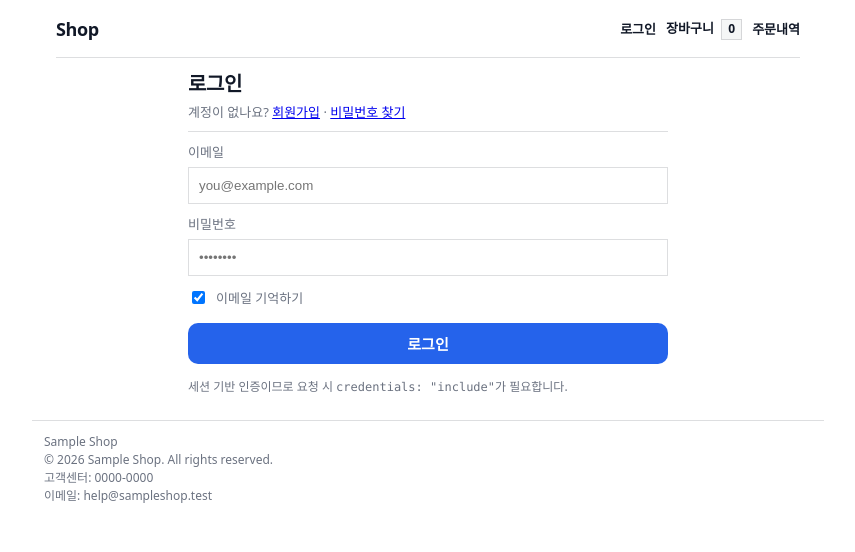
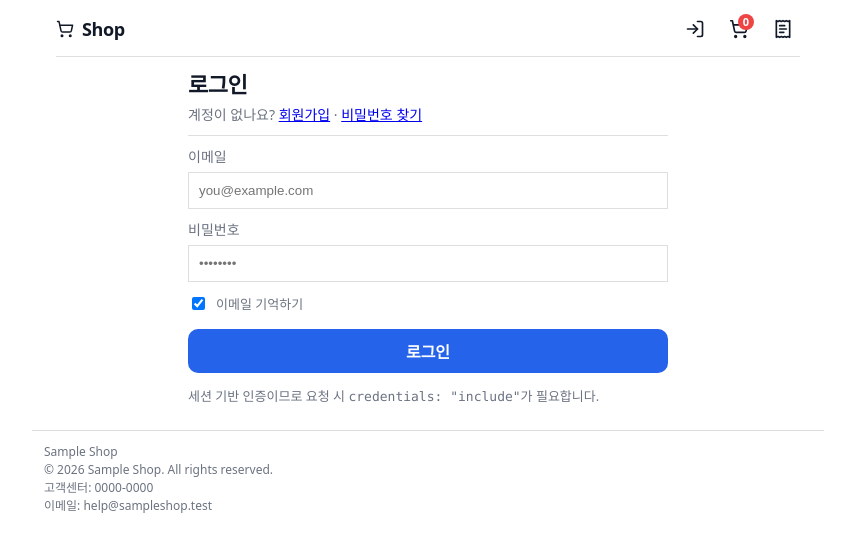
Before and after one commit to madelily/goorm16-fullstack-mission, a React (Vite) app in the folder frontend/web/shop-frontend/: page /login in a window 1280 px wide. Shown: the top 552 px of the page, without its empty margins (212-1067 px from the left). Built offline with nearby package versions, Linux system fonts and the light colour scheme; no server answers.

Commit message:
루시드 아이콘 삽입

```diff
--- a/frontend/web/shop-frontend/package.json
+++ b/frontend/web/shop-frontend/package.json
@@ -9,6 +9,7 @@
     "preview": "vite preview"
   },
   "dependencies": {
+    "lucide-react": "^0.541.0",
     "react": "^18.3.1",
     "react-dom": "^18.3.1",
     "react-router-dom": "^6.26.2"
--- a/frontend/web/shop-frontend/src/components/SiteHeader.jsx
+++ b/frontend/web/shop-frontend/src/components/SiteHeader.jsx
@@ -1,5 +1,6 @@
 import { Link } from "react-router-dom";
 import { useCart } from "../cart/CartContext.jsx";
+import { LogIn, ReceiptText, ShoppingCart } from "lucide-react";
 
 export default function SiteHeader() {
   const cart = useCart();
@@ -7,17 +8,21 @@ export default function SiteHeader() {
   return (
     <header className="siteHeader">
       <Link to="/products" className="brand">
-        Shop
+        <ShoppingCart className="brandIcon" aria-hidden="true" />
+        <span>Shop</span>
       </Link>
       <nav className="nav">
-        <Link to="/login" className="navLink">
-          로그인
+        <Link to="/login" className="iconLink" aria-label="로그인">
+          <LogIn className="icon" aria-hidden="true" />
         </Link>
-        <Link to="/orders" className="navLink">
-          장바구니 <span className="badge">{cart.itemCount}</span>
+        <Link to="/orders" className="iconLink cartLink" aria-label="장바구니">
+          <ShoppingCart className="icon" aria-hidden="true" />
+          <span className="cartBadge" aria-label={`장바구니 상품 ${cart.itemCount}개`}>
+            {cart.itemCount}
+          </span>
         </Link>
-        <Link to="/orders/history" className="navLink">
-          주문내역
+        <Link to="/orders/history" className="iconLink" aria-label="주문내역">
+          <ReceiptText className="icon" aria-hidden="true" />
         </Link>
       </nav>
     </header>
--- a/frontend/web/shop-frontend/src/pages/OrderDetail.jsx
+++ b/frontend/web/shop-frontend/src/pages/OrderDetail.jsx
@@ -2,14 +2,7 @@ import { useEffect, useState } from "react";
 import { Link, useNavigate, useParams } from "react-router-dom";
 import SiteHeader from "../components/SiteHeader.jsx";
 import { fetchOrder } from "../api/orders.js";
-
-function formatWon(value) {
-  try {
-    return new Intl.NumberFormat("ko-KR").format(value) + "원";
-  } catch {
-    return `${value}원`;
-  }
-}
+import { formatWon } from "../utils/format.js";
 
 export default function OrderDetail() {
   const { id } = useParams();
--- a/frontend/web/shop-frontend/src/pages/OrderHistory.jsx
+++ b/frontend/web/shop-frontend/src/pages/OrderHistory.jsx
@@ -2,14 +2,7 @@ import { useEffect, useState } from "react";
 import { Link, useNavigate } from "react-router-dom";
 import SiteHeader from "../components/SiteHeader.jsx";
 import { fetchOrders } from "../api/orders.js";
-
-function formatWon(value) {
-  try {
-    return new Intl.NumberFormat("ko-KR").format(value) + "원";
-  } catch {
-    return `${value}원`;
-  }
-}
+import { formatWon } from "../utils/format.js";
 
 export default function OrderHistory() {
   const navigate = useNavigate();
--- a/frontend/web/shop-frontend/src/pages/Orders.jsx
+++ b/frontend/web/shop-frontend/src/pages/Orders.jsx
@@ -4,14 +4,7 @@ import { fetchOrders } from "../api/orders.js";
 import { useCart } from "../cart/CartContext.jsx";
 import { mockProducts } from "../mocks/mockProducts.js";
 import SiteHeader from "../components/SiteHeader.jsx";
-
-function formatWon(value) {
-  try {
-    return new Intl.NumberFormat("ko-KR").format(value) + "원";
-  } catch {
-    return `${value}원`;
-  }
-}
+import { formatWon } from "../utils/format.js";
 
 function asList(data) {
   return Array.isArray(data) ? data : [];
@@ -189,7 +182,7 @@ export default function Orders() {
                     <span className="orderStatus">{o.status}</span>
                   </div>
                   <div className="orderMeta">
-                    <span className="muted">총액 {o.totalPrice}원</span>
+                    <span className="muted">총액 {formatWon(o.totalPrice)}</span>
                   </div>
                 </div>
               </li>
--- a/frontend/web/shop-frontend/src/pages/ProductDetail.jsx
+++ b/frontend/web/shop-frontend/src/pages/ProductDetail.jsx
@@ -4,6 +4,7 @@ import { createOrder } from "../api/orders.js";
 import { mockProducts } from "../mocks/mockProducts.js";
 import { useCart } from "../cart/CartContext.jsx";
 import SiteHeader from "../components/SiteHeader.jsx";
+import { formatWon } from "../utils/format.js";
 
 function optionToColor(option) {
   const key = String(option || "").trim().toLowerCase();
@@ -30,14 +31,6 @@ function getColorOptions(options) {
   const colors = options.map(optionToColor);
   if (colors.some((c) => !c)) return null;
   return colors;
-}
-
-function formatWon(value) {
-  try {
-    return new Intl.NumberFormat("ko-KR").format(value) + "원";
-  } catch {
-    return `${value}원`;
-  }
 }
 
 export default function ProductDetail() {
@@ -351,7 +344,7 @@ export default function ProductDetail() {
                         ) : null}
 
                         <div className="productName">{p.name}</div>
-                        <div className="productPrice">{p.price}원</div>
+                        <div className="productPrice">{formatWon(p.price)}</div>
                         <div className="productDesc">{p.shortDescription}</div>
                       </Link>
                     </li>
--- a/frontend/web/shop-frontend/src/pages/Products.jsx
+++ b/frontend/web/shop-frontend/src/pages/Products.jsx
@@ -2,6 +2,7 @@ import { useEffect, useState } from "react";
 import { Link } from "react-router-dom";
 import { mockProducts } from "../mocks/mockProducts.js";
 import SiteHeader from "../components/SiteHeader.jsx";
+import { formatWon } from "../utils/format.js";
 
 function optionToColor(option) {
   const key = String(option || "").trim().toLowerCase();
@@ -118,7 +119,7 @@ export default function Products() {
                   })()}
 
                   <div className="productName">{p.name}</div>
-                  <div className="productPrice">{p.price}원</div>
+                  <div className="productPrice">{formatWon(p.price)}</div>
                   <div className="productDesc">
                     {p.shortDescription ? p.shortDescription : `재고 ${p.stock}`}
                   </div>
--- a/frontend/web/shop-frontend/src/styles.css
+++ b/frontend/web/shop-frontend/src/styles.css
@@ -20,6 +20,7 @@ body {
   margin: 0;
   background: var(--bg);
   color: var(--text);
+  font-size: 16px;
   font-family: system-ui, -apple-system, Segoe UI, Roboto, Noto Sans KR, Arial,
     sans-serif;
 }
@@ -106,6 +107,14 @@ img {
   font-size: 18px;
   font-weight: 900;
   letter-spacing: -0.02em;
+  display: inline-flex;
+  align-items: center;
+  gap: 8px;
+}
+
+.brandIcon {
+  width: 18px;
+  height: 18px;
 }
 
 .nav {
@@ -113,6 +122,43 @@ img {
   align-items: center;
   gap: 10px;
   white-space: nowrap;
+}
+
+.iconLink {
+  display: inline-flex;
+  align-items: center;
+  justify-content: center;
+  width: 34px;
+  height: 34px;
+  color: inherit;
+  text-decoration: none;
+  position: relative;
+}
+
+.iconLink:focus-visible {
+  outline: 2px solid var(--primary);
+  outline-offset: 2px;
+}
+
+.icon {
+  width: 20px;
+  height: 20px;
+}
+
+.cartBadge {
+  position: absolute;
+  top: 2px;
+  right: 2px;
+  min-width: 16px;
+  height: 16px;
+  padding: 0 4px;
+  border-radius: 999px;
+  background: var(--price);
+  color: #ffffff;
+  font-size: 11px;
+  line-height: 16px;
+  text-align: center;
+  font-weight: 800;
 }
 
 .badge {
@@ -186,7 +232,7 @@ img {
 }
 
 .cartName {
-  font-size: 13px;
+  font-size: 14px;
   font-weight: 800;
   overflow: hidden;
   text-overflow: ellipsis;
@@ -194,7 +240,7 @@ img {
 }
 
 .cartMeta {
-  font-size: 12px;
+  font-size: 13px;
 }
 
 .cartBottom {
@@ -205,7 +251,7 @@ img {
 }
 
 .cartLineTotal {
-  font-size: 13px;
+  font-size: 14px;
   font-weight: 900;
   color: var(--price);
 }
@@ -274,7 +320,7 @@ img {
 
 .title {
   margin: 0;
-  font-size: 20px;
+  font-size: 22px;
   font-weight: 700;
   letter-spacing: -0.02em;
 }
@@ -282,7 +328,7 @@ img {
 .subtitle {
   margin: 6px 0 0;
   color: var(--muted);
-  font-size: 13px;
+  font-size: 14px;
   line-height: 1.4;
 }
 
@@ -303,7 +349,7 @@ img {
 }
 
 .label {
-  font-size: 13px;
+  font-size: 14px;
   color: var(--muted);
 }
 
@@ -330,7 +376,7 @@ img {
   background: var(--primary);
   color: white;
   font-weight: 700;
-  font-size: 15px;
+  font-size: 16px;
   cursor: pointer;
 }
 
@@ -362,7 +408,7 @@ img {
 .hint {
   margin: 4px 0 0;
   color: var(--muted);
-  font-size: 12px;
+  font-size: 13px;
   line-height: 1.45;
 }
 
@@ -379,7 +425,7 @@ img {
 
 .sectionTitle {
   margin: 0;
-  font-size: 16px;
+  font-size: 17px;
   font-weight: 800;
   letter-spacing: -0.02em;
 }
@@ -387,7 +433,7 @@ img {
 .sectionDesc {
   margin: 6px 0 0;
   color: var(--muted);
-  font-size: 12px;
+  font-size: 13px;
   line-height: 1.4;
 }
 
@@ -399,7 +445,7 @@ img {
 
 .emptyTitle {
   margin: 0 0 6px;
-  font-size: 14px;
+  font-size: 15px;
   font-weight: 800;
 }
 
@@ -458,7 +504,7 @@ img {
 }
 
 .productName {
-  font-size: 13px;
+  font-size: 14px;
   font-weight: 700;
   line-height: 1.25;
   display: -webkit-box;
@@ -468,13 +514,13 @@ img {
 }
 
 .productPrice {
-  font-size: 13px;
+  font-size: 14px;
   font-weight: 800;
   color: var(--price);
 }
 
 .productDesc {
-  font-size: 12px;
+  font-size: 13px;
   color: var(--muted);
   line-height: 1.35;
   display: -webkit-box;
@@ -532,7 +578,7 @@ img {
 
 .pdTitle {
   margin: 0;
-  font-size: 18px;
+  font-size: 20px;
   font-weight: 900;
   letter-spacing: -0.02em;
   line-height: 1.2;
@@ -546,7 +592,7 @@ img {
 }
 
 .pdUnitValue {
-  font-size: 16px;
+  font-size: 18px;
   font-weight: 900;
   color: var(--price);
 }
@@ -588,7 +634,7 @@ img {
 }
 
 .pdSelectedName {
-  font-size: 13px;
+  font-size: 14px;
   font-weight: 800;
   overflow: hidden;
   text-overflow: ellipsis;
@@ -644,7 +690,7 @@ img {
 .qtyValue {
   min-width: 24px;
   text-align: center;
-  font-size: 14px;
+  font-size: 15px;
   font-weight: 800;
 }
 
@@ -681,13 +727,13 @@ img {
   margin: 0;
   padding: 0 0 10px;
   border-bottom: 1px solid var(--border);
-  font-size: 14px;
+  font-size: 15px;
   font-weight: 900;
 }
 
 .pdText {
   padding: 10px 0 0;
-  font-size: 13px;
+  font-size: 14px;
   line-height: 1.55;
   white-space: pre-wrap;
 }
--- /dev/null
+++ b/frontend/web/shop-frontend/src/utils/format.js
@@ -0,0 +1,4 @@
+export function formatWon(value) {
+  const n = Number(value) || 0;
+  return `${n.toLocaleString("ko-KR")}원`;
+}
```
Also changed, not shown: 1 other file (tests, documents, lock files or other folders). Lines whose indentation alone changed are shown as unchanged.
